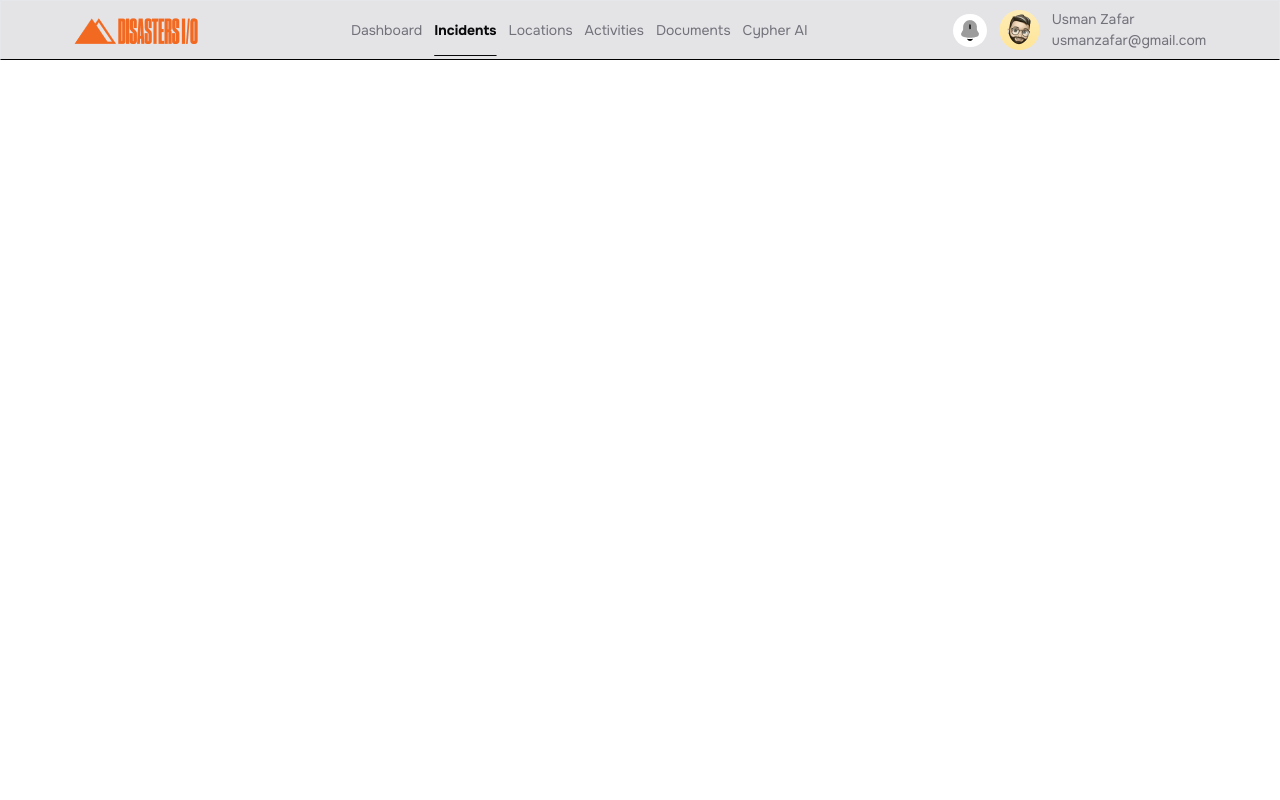
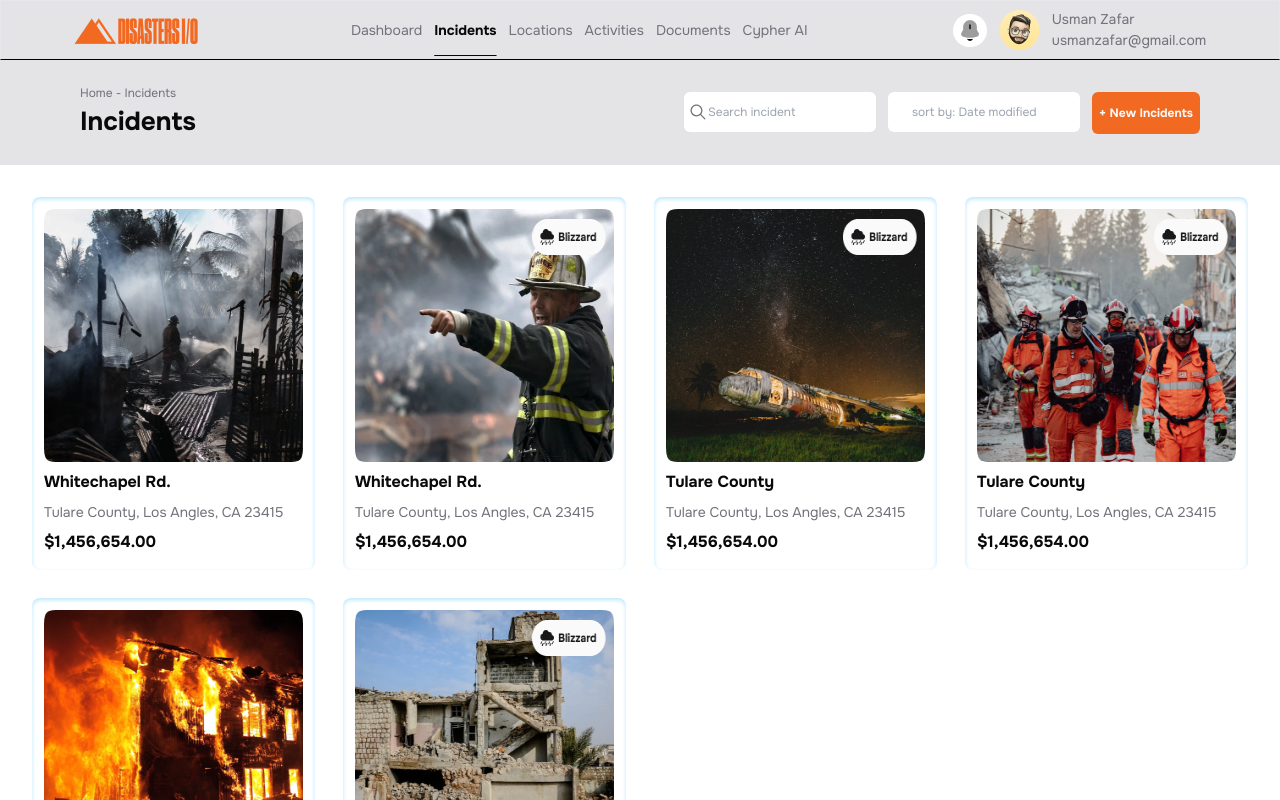
Before and after one commit to Radib181/disasters-I-O, a React (Vite) app: page /incidents in a window 1280 px wide. Shown: the top 800 px of the page. Built offline with nearby package versions, Linux system fonts and the light colour scheme.

Commit message:
incidents home page done

```diff
--- a/src/App.jsx
+++ b/src/App.jsx
@@ -3,6 +3,7 @@ import ReactDOM from "react-dom/client";
 import { BrowserRouter, Route, Routes } from "react-router-dom";
 import Navbar from "./components/shared/Navbar";
 import Dashboard from "./components/pages/dashboard/Dashboard";
+import Incidents from "./components/pages/incidents/Incidents";
 
 function App() {
   return (
@@ -11,6 +12,7 @@ function App() {
         <Navbar />
         <Routes>
           <Route path="/" element={<Dashboard />} />
+          <Route path="/incidents" element={<Incidents />} />
         </Routes>
       </BrowserRouter>
     </>
--- /dev/null
+++ b/src/components/pages/incidents/Incidents.jsx
@@ -0,0 +1,22 @@
+import { CardDetails } from "../../lib/db";
+import Filter from "../../shared/Filter"
+import Card from "../dashboard/Card";
+
+const Incidents = () => {
+  return (
+    <div>
+      <Filter
+        welcome="Home - Incidents"
+        heading="Incidents"
+        btnText=" + New Incidents"
+      />
+      <div className="grid lg:grid-cols-4 md:grid-cols-2 grid-cols-1 gap-3 lg:p-6 p-3">
+        {CardDetails.map((cardDetails, i) => (
+          <Card key={i} {...cardDetails} />
+        ))}
+      </div>
+    </div>
+  );
+}
+
+export default Incidents
```
